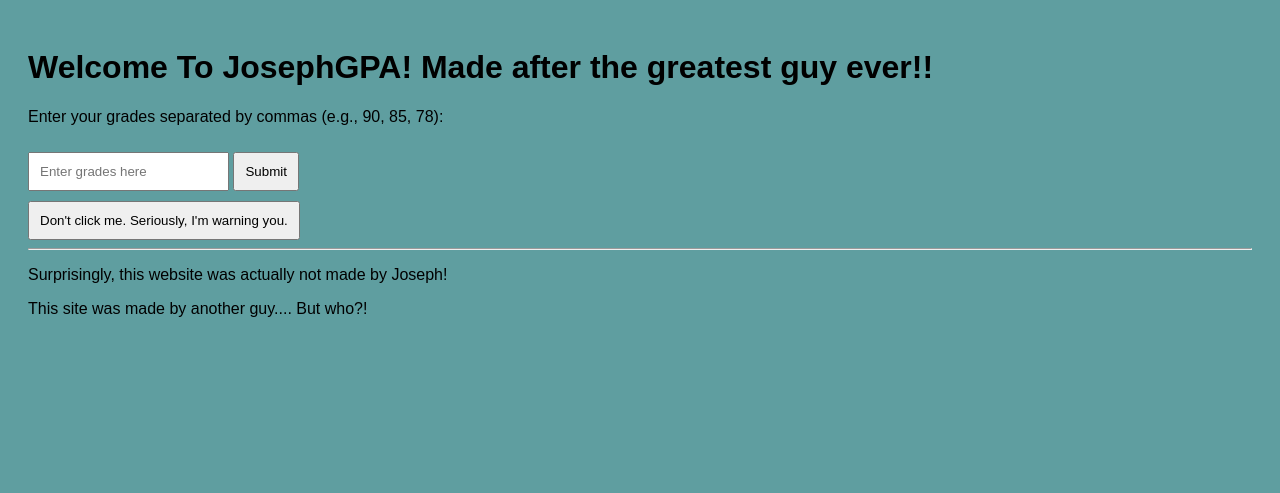
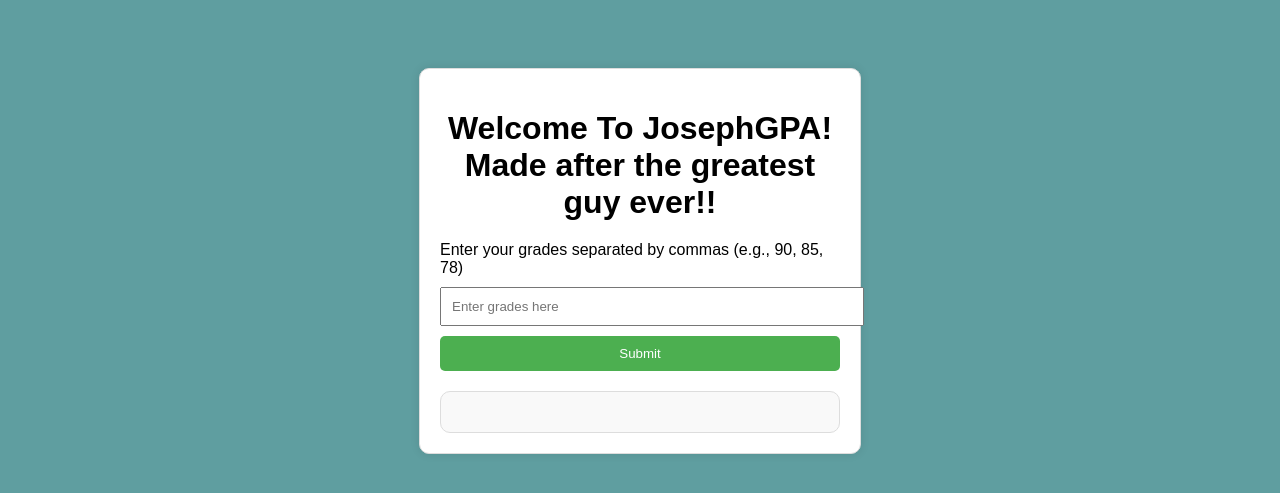
Before and after one commit to lthomp079/JosephGPA, a Flask app: page / in a window 1280 px wide. Shown: the top 493 px of the page. Run offline with Flask 3, Linux system fonts and the light colour scheme.

Commit message:
Update index.html

```diff
--- a/templates/index.html
+++ b/templates/index.html
@@ -11,23 +11,54 @@
         padding: 20px;
         background: cadetblue;
       }
-        a {
-            color: black;
-            text-decoration: none;
+      .container {
+        max-width: 400px;
+        margin: 40px auto;
+        padding: 20px;
+        background: #fff;
+        border: 1px solid #ddd;
+        border-radius: 10px;
+        box-shadow: 0 0 10px rgba(0, 0, 0, 0.1);
+      }
+      .container h1 {
+        text-align: center;
+        margin-bottom: 20px;
+      }
+      .container p {
+        margin-bottom: 20px;
       }
       input, button {
         padding: 10px;
         margin-top: 10px;
+        width: 100%;
+      }
+      button {
+        background: #4CAF50;
+        color: #fff;
+        border: none;
+        border-radius: 5px;
+        cursor: pointer;
+      }
+      button:hover {
+        background: #3e8e41;
+      }
+      #result {
+        margin-top: 20px;
+        padding: 20px;
+        background: #f9f9f9;
+        border: 1px solid #ddd;
+        border-radius: 10px;
       }
    </style>
 </head>
 <body>
+   <div class="container">
       <h1>Welcome To JosephGPA! Made after the greatest guy ever!!</h1>
-    <p>Enter your grades separated by commas (e.g., 90, 85, 78)<a href="/itshillariousthatyoullneverfindmehahahahahahahahahaha">:</a></p>
+      <p1>Enter your grades separated by commas (e.g., 90, 85, 78)</p1>
       <input type="text" id="grades" placeholder="Enter grades here">
-    <button accesskey="enter" id="submit">Submit</button>
+      <button id="submit">Submit</button>
       <div id="result"></div>
-    <button id="dont">Don't click me. Seriously, I'm warning you.</button>
+   </div>
 
    <script>
       document.getElementById('submit').addEventListener('click', function() {
@@ -55,14 +86,11 @@
         });
       });
 
-        document.getElementById('dont').addEventListener('click', function() {
-            while (true) {
-                window.open("https://media.licdn.com/dms/image/v2/C5603AQGLldnAIpBx5Q/profile-displayphoto-shrink_200_200/profile-displayphoto-shrink_200_200/0/1516621016469?e=2147483647&v=beta&t=ge-9UKHVYtWS2Qz38QerVJ2z8psfOHiXTDWJId8fUds");
+      document.getElementById('grades').addEventListener('keypress', function(event) {
+        if (event.key === 'Enter') {
+           document.getElementById('submit').click();
         }
-        })
+      });
    </script>
-    <hr>
-    <p>Surprisingly, this website was actually not made by Joseph!</p>
-    <p1>This site was <a href="/slope" download>m</a>ade by another guy.... But who?<a href="/slope">!</a></p1>
 </body>
 </html>
```
Lines whose indentation alone changed are shown as unchanged.
